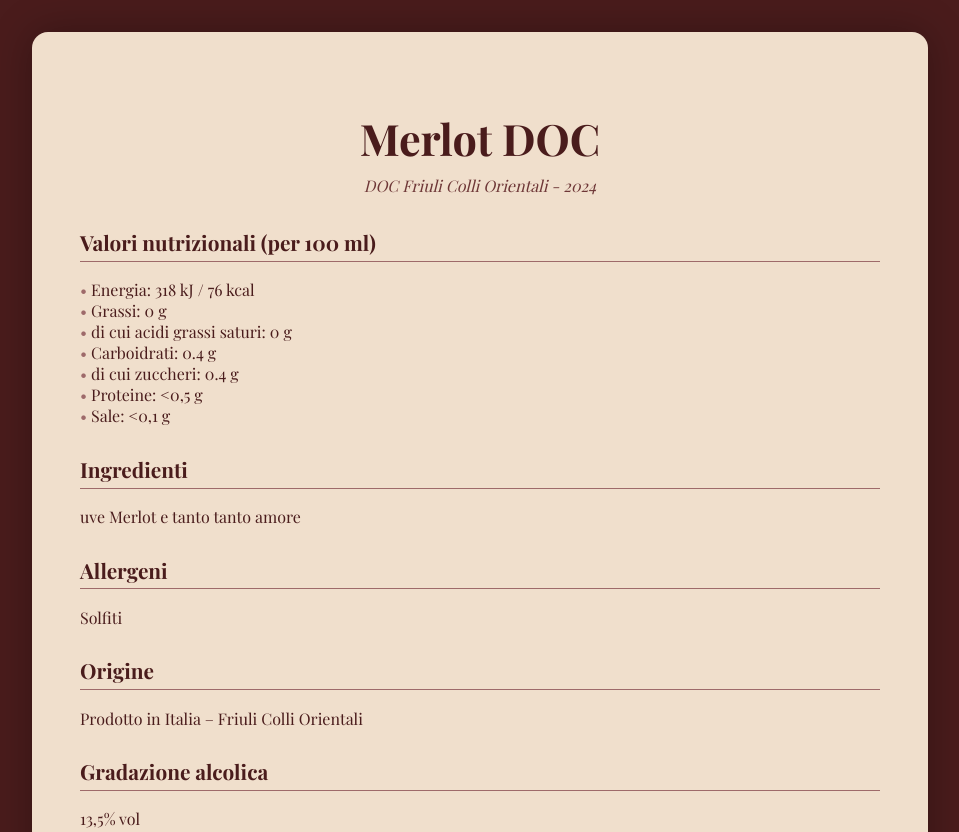
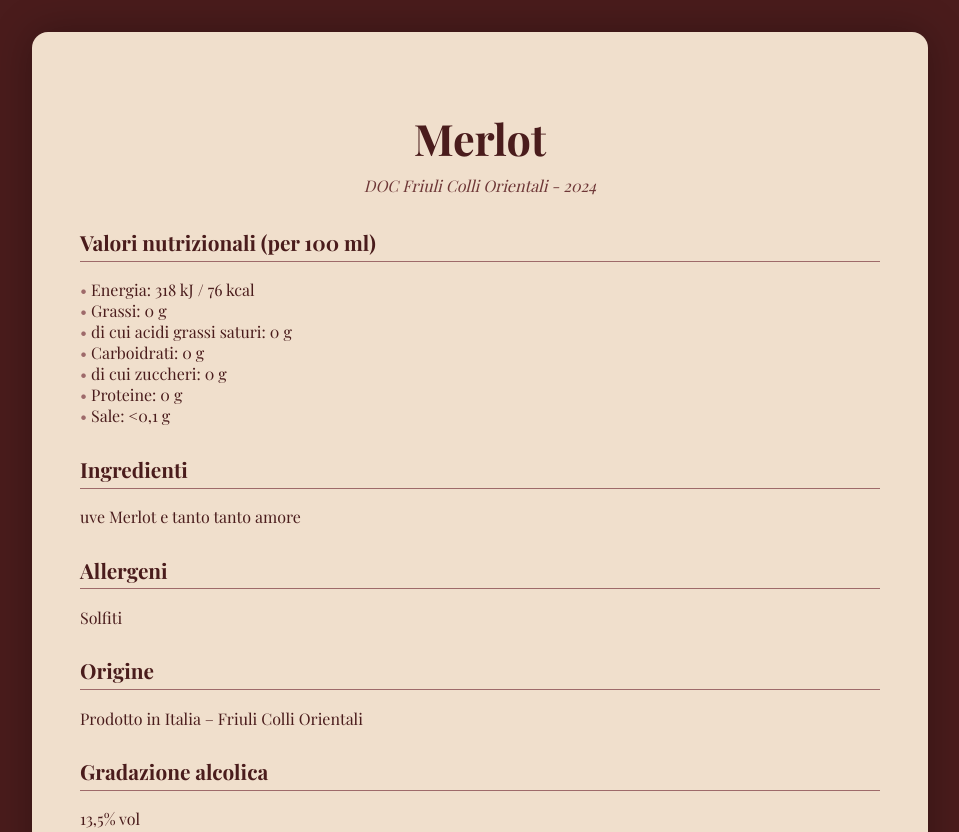
Before and after one commit to marcordiny/accordinivini, a plain HTML site: page merlot25.html in a window 1280 px wide. Shown: the top 832 px of the page, without its empty margins (160-1119 px from the left). Drawn offline with nearby package versions, Linux system fonts and the light colour scheme.

Commit message:
1.01
correzioni minori

```diff
--- a/merlot25.html
+++ b/merlot25.html
@@ -3,7 +3,7 @@
 <head>
   <meta charset="UTF-8" />
   <meta name="viewport" content="width=device-width, initial-scale=1.0" />
-  <title>Merlot DOC - Etichetta digitale</title>
+  <title>Merlot 2024</title>
   <link href="https://fonts.googleapis.com/css2?family=Playfair+Display:wght@400;700&display=swap" rel="stylesheet">
   <style>
     body {
@@ -93,7 +93,7 @@
 </head>
 <body>
   <div class="container">
-    <h1>Merlot DOC</h1>
+    <h1>Merlot</h1>
     <div class="subtitle">DOC Friuli Colli Orientali - 2024</div>
 
     <div class="section">
@@ -102,9 +102,9 @@
         <li>Energia: 318 kJ / 76 kcal</li>
         <li>Grassi: 0 g</li>
         <li>di cui acidi grassi saturi: 0 g</li>
-        <li>Carboidrati: 0.4 g</li>
-        <li>di cui zuccheri: 0.4 g</li>
-        <li>Proteine: <0,5 g</li>
+        <li>Carboidrati: 0 g</li>
+        <li>di cui zuccheri: 0 g</li>
+        <li>Proteine: 0 g</li>
         <li>Sale: <0,1 g</li>
       </ul>
     </div>
```
